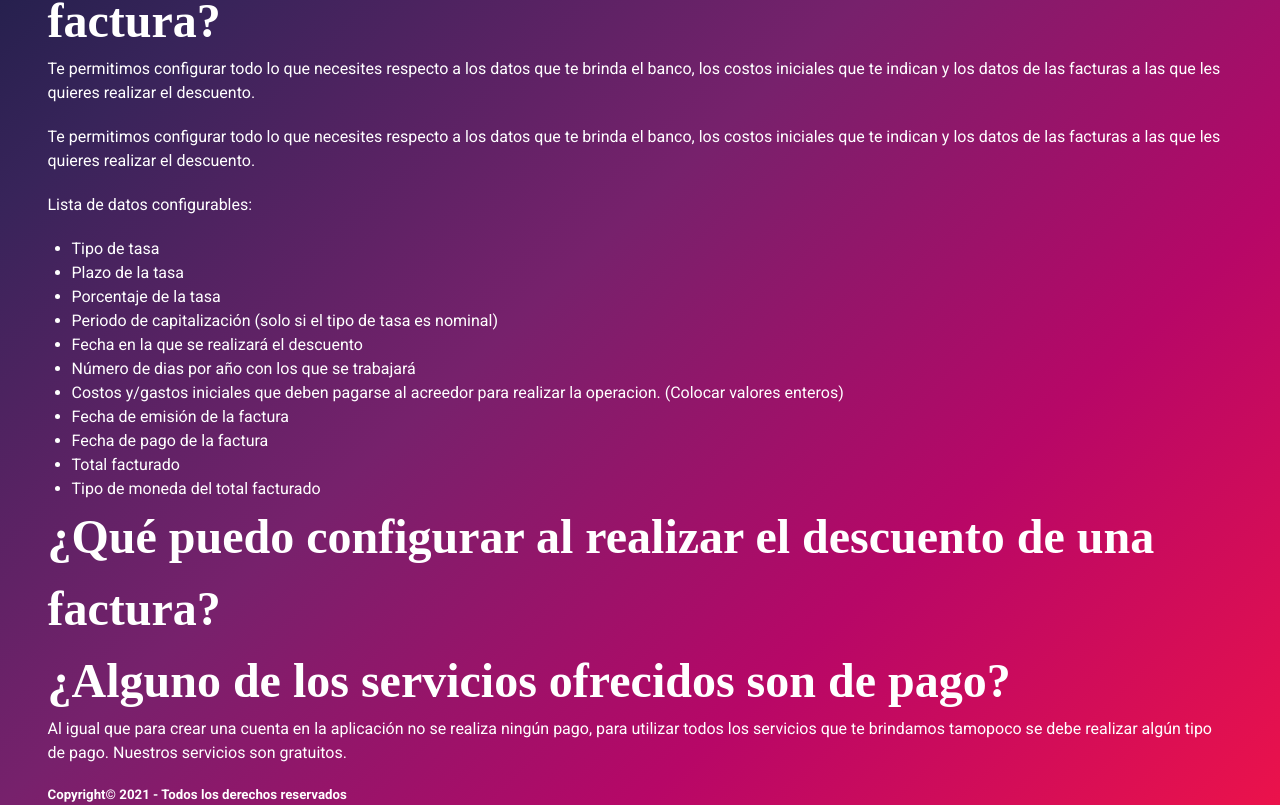
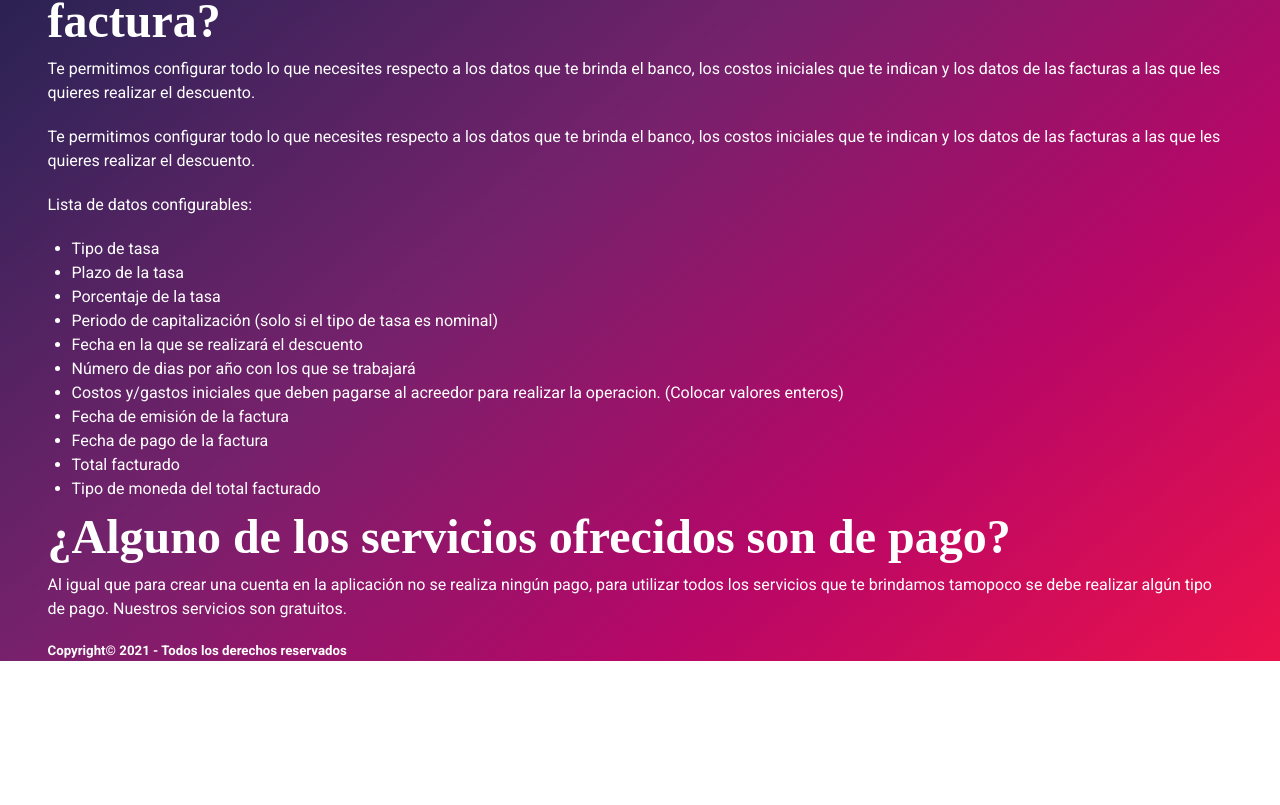
Before and after one commit to symphony701/FacturaExpress, a Vue app: page /about in a window 1280 px wide. Shown: the part 391-1196 px from the top of the page. After the commit the page ends 1052 px from the top, so only its background shows below. Built offline with nearby package versions, Linux system fonts and the light colour scheme; a web font is replaced by a local one.

Commit message:
Update About.vue

```diff
--- a/src/views/About.vue
+++ b/src/views/About.vue
@@ -65,11 +65,6 @@
           </ul>
         </v-row>
         <v-row justify="start">
-          <h2>
-            ¿Qué puedo configurar al realizar el descuento de una factura?
-          </h2>
-        </v-row>
-        <v-row justify="start">
           <h2>¿Alguno de los servicios ofrecidos son de pago?</h2>
         </v-row>
         <v-row justify="start">
```
